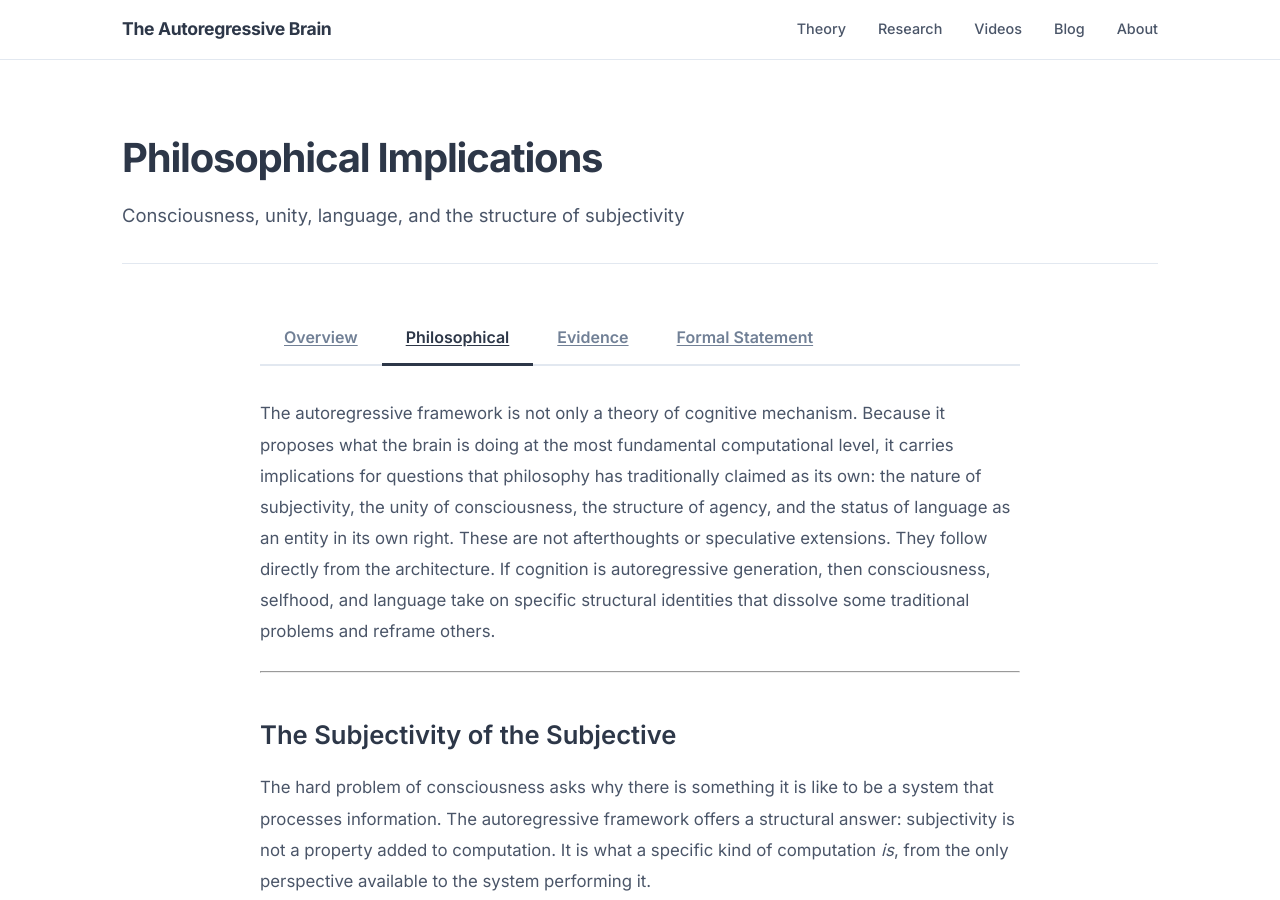
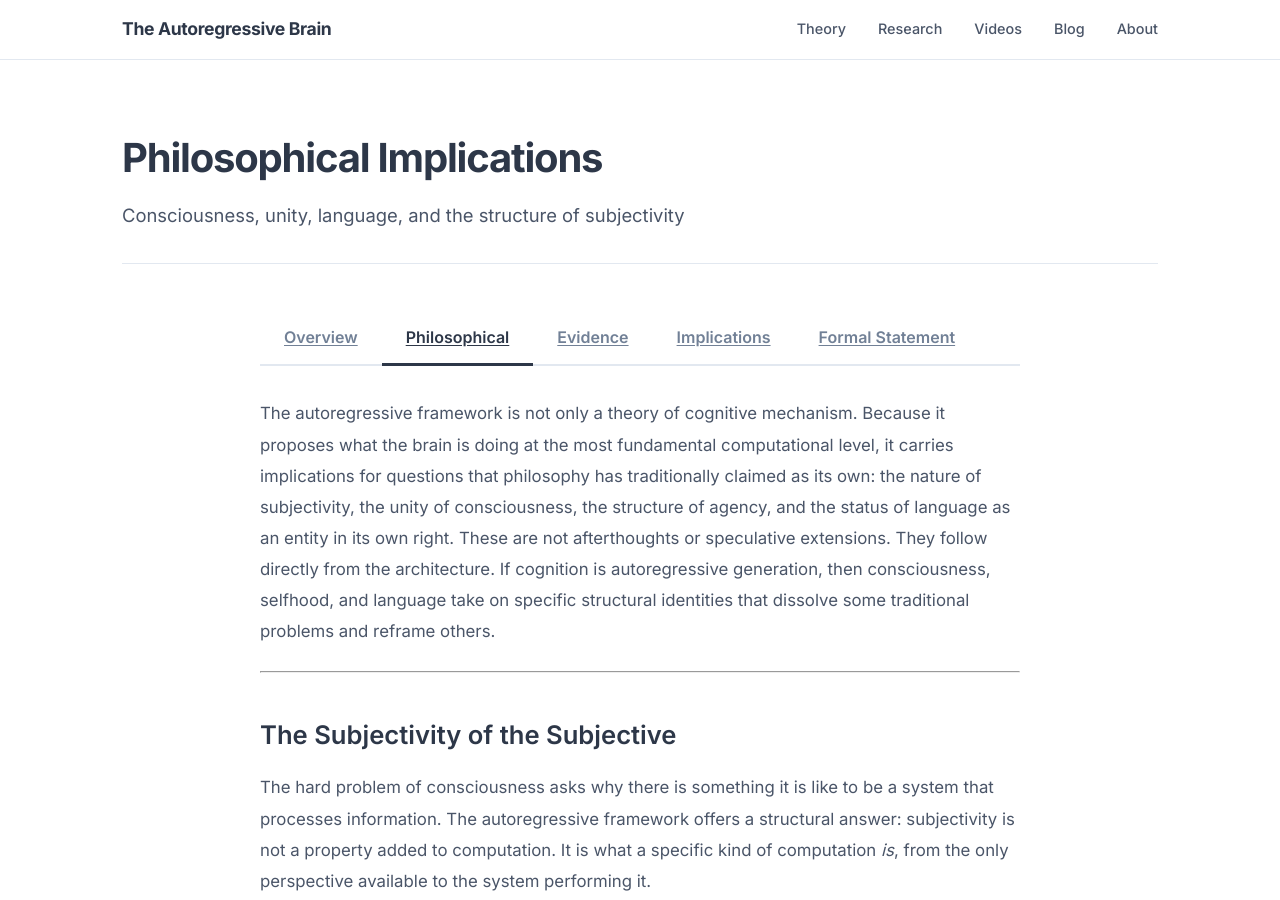
Before and after one commit to elanbarenholtz/elanbarenholtz.github.io, a Jekyll site: the page built from philosophical.md, in a window 1280 px wide and 900 px high. Built offline with Jekyll 4.4.1, drawn with Linux system fonts in a browser that asks for light colours.

Commit message:
Update philosophical.md

```diff
--- a/philosophical.md
+++ b/philosophical.md
@@ -17,6 +17,7 @@ permalink: /philosophical/
   <a href="/theory/" class="theory-tab">Overview</a>
   <a href="/philosophical/" class="theory-tab theory-tab--active">Philosophical</a>
   <a href="/evidence/" class="theory-tab">Evidence</a>
+  <a href="/implications/" class="theory-tab">Implications</a>
   <a href="/formalism/" class="theory-tab">Formal Statement</a>
 </div>
 
```
